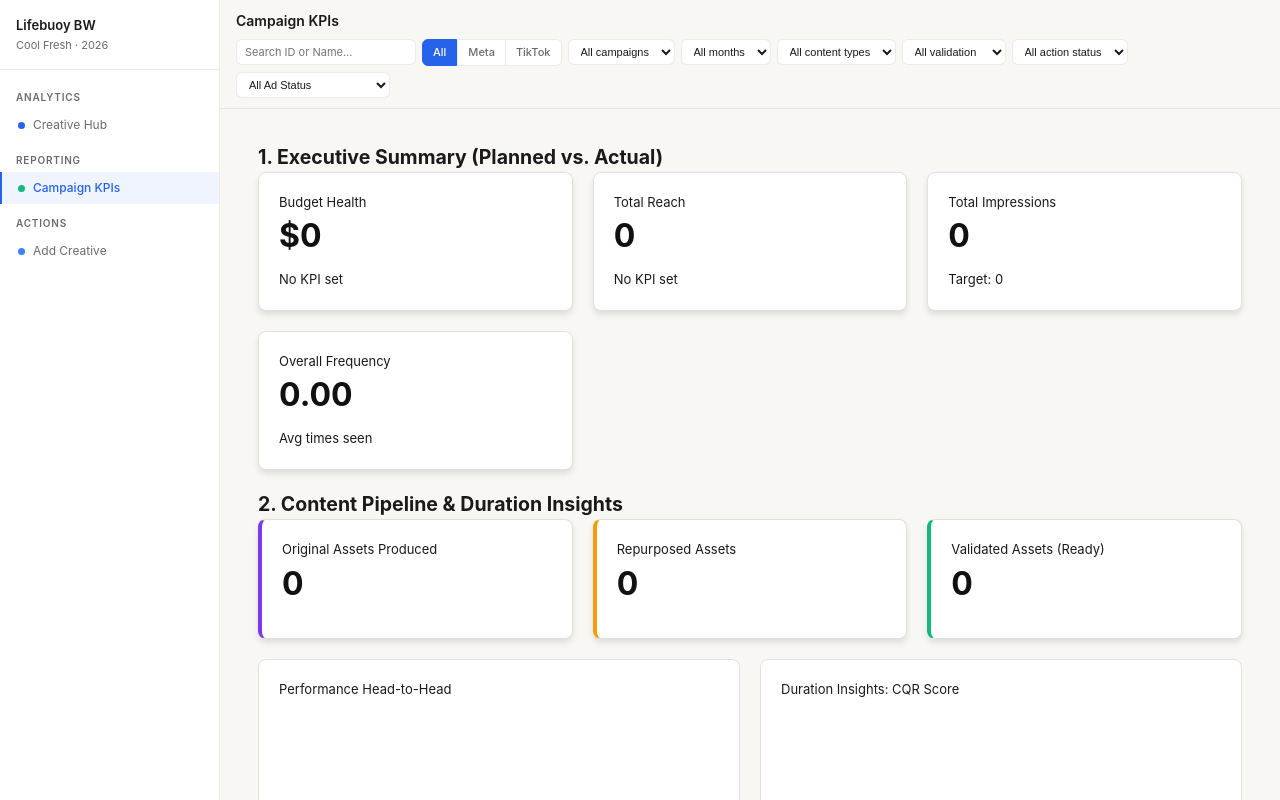
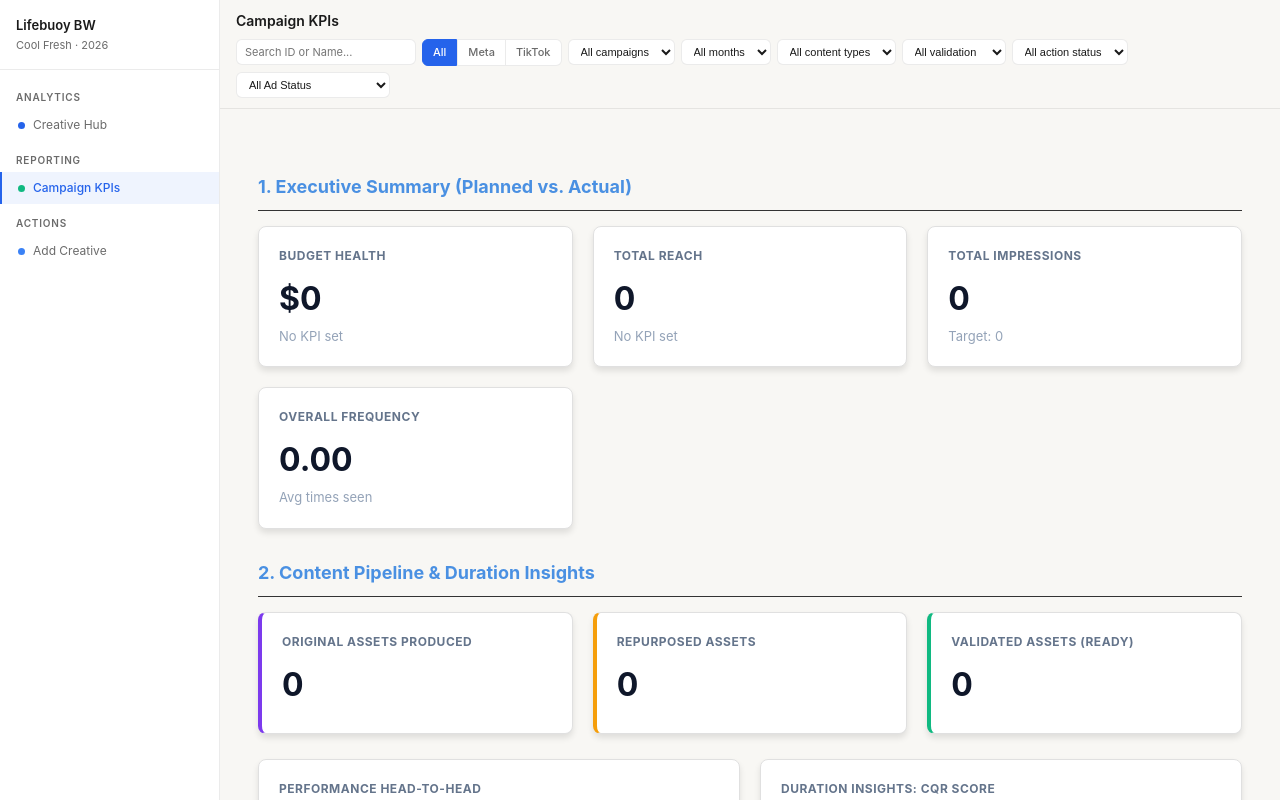
Before and after one commit to ahmadkabir0702/Lifebuoy-dashboard-backend, a website: page public/index.html in a window 1280 px wide. Both pictures are taken after a click on the element "Campaign KPIs". Drawn offline with nearby package versions, Linux system fonts and the light colour scheme; no server answers.

Commit message:
Update styles.css

```diff
--- a/public/css/styles.css
+++ b/public/css/styles.css
@@ -187,64 +187,64 @@ select { background: var(--c-surface); border: 1px solid var(--c-border); border
 .creator-table th { text-align: left; padding: 8px; border-bottom: 1px solid var(--c-border); color: var(--c-muted); font-weight: 600; text-transform: uppercase; }
 .creator-table td { padding: 10px 8px; border-bottom: 1px solid var(--c-border); }
 
-/* --- KPI Dashboard Styles (White Card Version) --- */
+/* --- KPI Dashboard Styles (Rebuilt) --- */
 #page-kpi {
     padding: 20px;
 }
 
-.kpi-section {
-    margin-bottom: 40px;
-}
-
-.kpi-section h3 {
-    margin-bottom: 20px;
+.section-title {
     font-size: 18px;
-    color: #4a90e2; /* Keeping your blue accent */
+    color: #4a90e2;
+    margin: 30px 0 15px 0;
     border-bottom: 1px solid #333;
     padding-bottom: 10px;
 }
 
 .kpi-grid {
     display: grid;
-    grid-template-columns: repeat(auto-fit, minmax(250px, 1fr));
+    grid-template-columns: repeat(auto-fit, minmax(240px, 1fr));
     gap: 20px;
-    margin-bottom: 20px;
+    margin-bottom: 25px;
 }
 
 .stat-card {
-    background-color: #ffffff; /* White cards */
+    background-color: #ffffff;
     padding: 20px;
     border-radius: 8px;
-    box-shadow: 0 4px 6px rgba(0,0,0,0.1); /* Softer shadow */
+    box-shadow: 0 4px 6px rgba(0,0,0,0.1);
     border: 1px solid #e0e0e0;
+    display: flex;
+    flex-direction: column;
 }
 
-.stat-card h4 {
+.stat-title {
     margin: 0 0 10px 0;
     font-size: 12px;
+    font-weight: 700;
     text-transform: uppercase;
-    color: #666; /* Dark gray subtext */
-    letter-spacing: 1px;
+    color: #64748b;
+    letter-spacing: 0.5px;
 }
 
 .stat-value {
     font-size: 32px;
     font-weight: bold;
-    color: #111; /* Almost black text for high contrast */
-    margin-bottom: 10px;
+    color: #0f172a;
+    margin-bottom: 4px;
 }
 
-.stat-subtext {
+.stat-sub {
     font-size: 13px;
-    color: #888;
+    color: #94a3b8;
 }
 
 .chart-wrapper {
-    background-color: #ffffff; /* White background for charts */
+    background-color: #ffffff;
     padding: 20px;
     border-radius: 8px;
     border: 1px solid #e0e0e0;
+    box-shadow: 0 4px 6px rgba(0,0,0,0.1);
     position: relative;
-    height: 300px;
+    height: 320px; /* Locked height to prevent infinite canvas glitch */
     width: 100%;
 }
```
